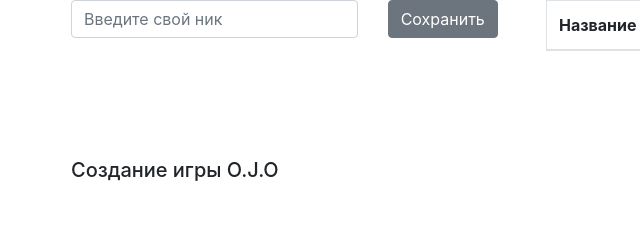
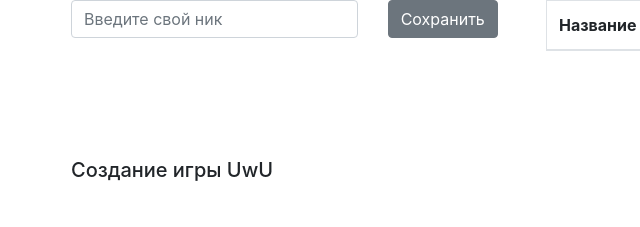
Before and after one commit to Derian50/Hex-WarS, a website: page index.html in a window 1280 px wide. Shown: the top 227 px of the page, 14-654 px from the left. Drawn offline with nearby package versions, Linux system fonts and the light colour scheme; no server answers.

Commit message:
Update index.html

```diff
--- a/index.html
+++ b/index.html
@@ -31,7 +31,7 @@
                   <p>&nbsp;</p>
                   <p>&nbsp;</p>
                   <p>&nbsp;</p>
-                  <h5>Создание игры O.J.O</h5>
+                  <h5>Создание игры UwU</h5>
                   <p>&nbsp;</p>
                   <input id = 'inputMap' type="text" class="form-control" placeholder="Название" aria-label="Recipient's username" aria-describedby="basic-addon2">
                   <p>&nbsp;</p>
```
